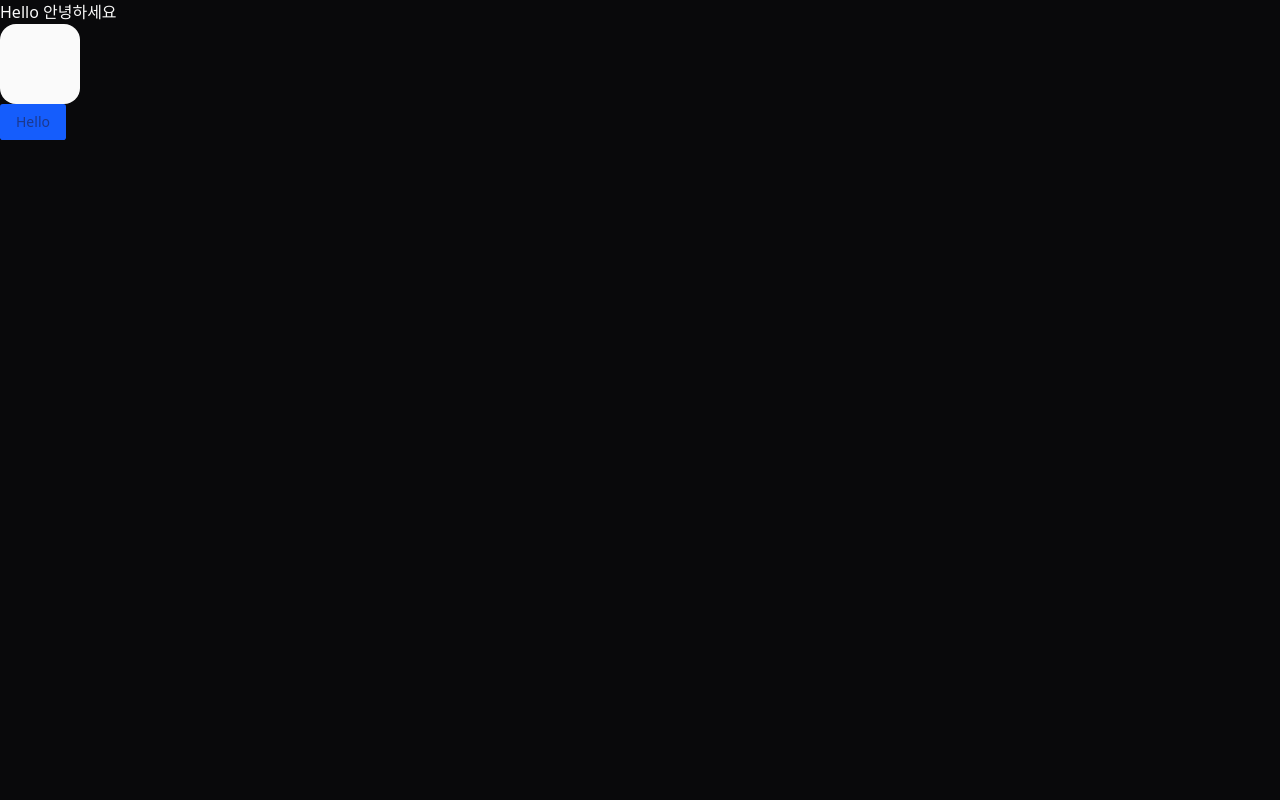
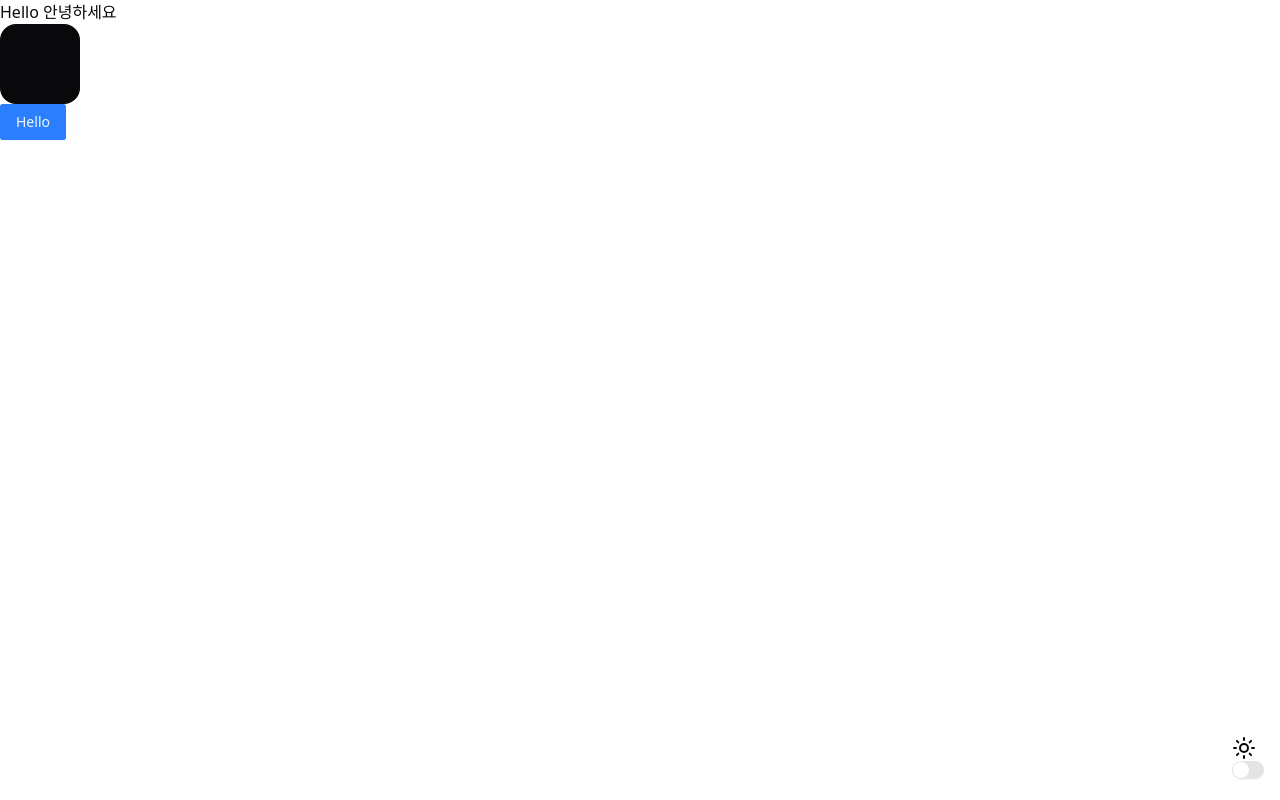
Before and after one commit to pleed0215/yoyang-dashboard-frontend, a Next.js app: page / in a window 1280 px wide. Built offline with nearby package versions, Linux system fonts and the light colour scheme.

Commit message:
Add dark mode support with theme toggle
Integrate the `next-themes` library for dark mode support and update the layout to include a dark mode toggle button. Also, adjust metadata structure and positioning for improved user experience.

```diff
--- a/app/layout.tsx
+++ b/app/layout.tsx
@@ -1,6 +1,8 @@
 import type { Metadata } from 'next';
 import localFont from 'next/font/local';
 import './globals.css';
+import ToggleDark from '@/components/common/toggle-dark';
+import { ThemeProvider } from 'next-themes';
 
 const d2coding = localFont({
   src: [
@@ -20,7 +22,10 @@ const d2coding = localFont({
 });
 
 export const metadata: Metadata = {
-  title: 'Create Next App',
+  title: {
+    template: '%s | Yoyang',
+    default: '홈 | Yoyang',
+  },
   description: 'Generated by create next app',
 };
 
@@ -31,7 +36,14 @@ export default function RootLayout({
 }>) {
   return (
     <html lang="en">
-      <body className={`${d2coding.variable} dark`}>{children}</body>
+      <body
+        className={`${d2coding.variable} relative min-h-screen min-w-screen`}
+      >
+        <ThemeProvider storageKey="dark" attribute="class" enableSystem>
+          {children}
+          <ToggleDark />
+        </ThemeProvider>
+      </body>
     </html>
   );
 }
--- a/components/common/toggle-dark.tsx
+++ b/components/common/toggle-dark.tsx
@@ -10,7 +10,7 @@ export default function ToggleDark() {
   const toggleTheme = () => setTheme(theme === 'dark' ? 'light' : 'dark');
   const isDark = resolvedTheme === 'dark';
   return (
-    <div>
+    <div className="fixed right-4 bottom-4">
       {resolvedTheme === 'light' && theme ? <SunIcon /> : <MoonIcon />}
       <Switch checked={isDark} onCheckedChange={toggleTheme} />
     </div>
```
